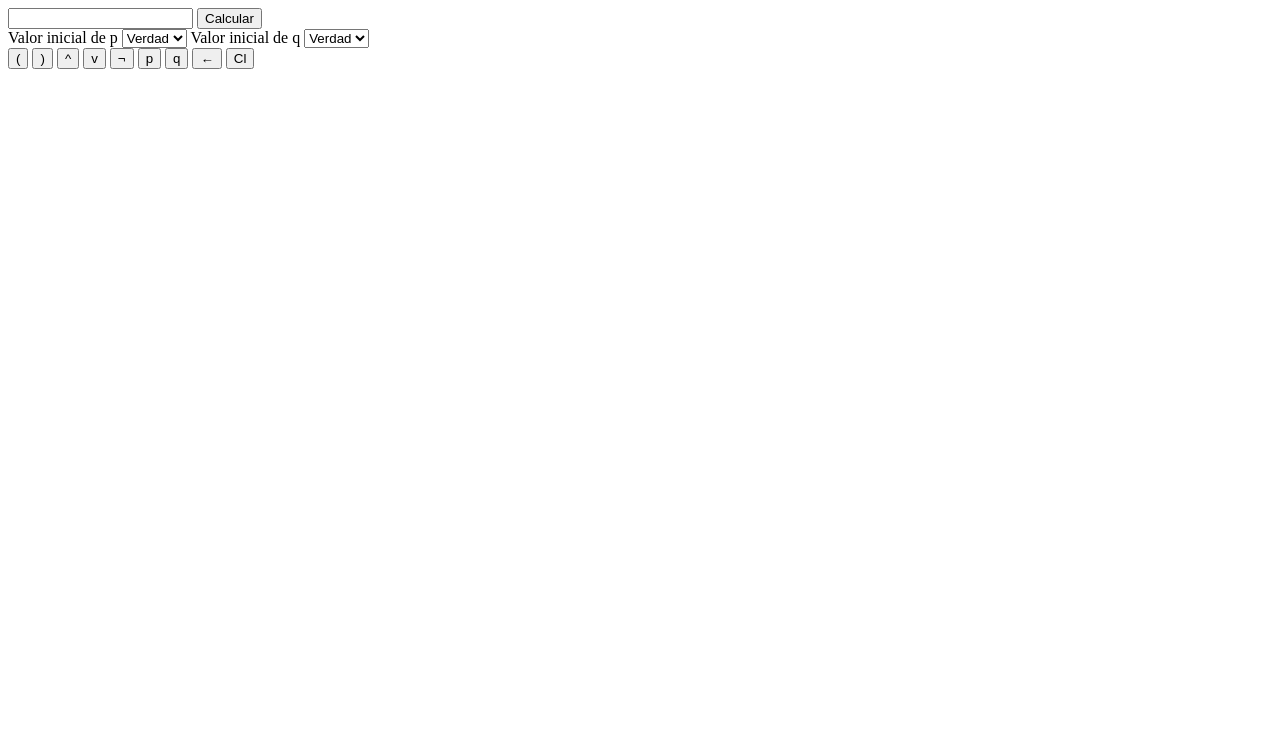
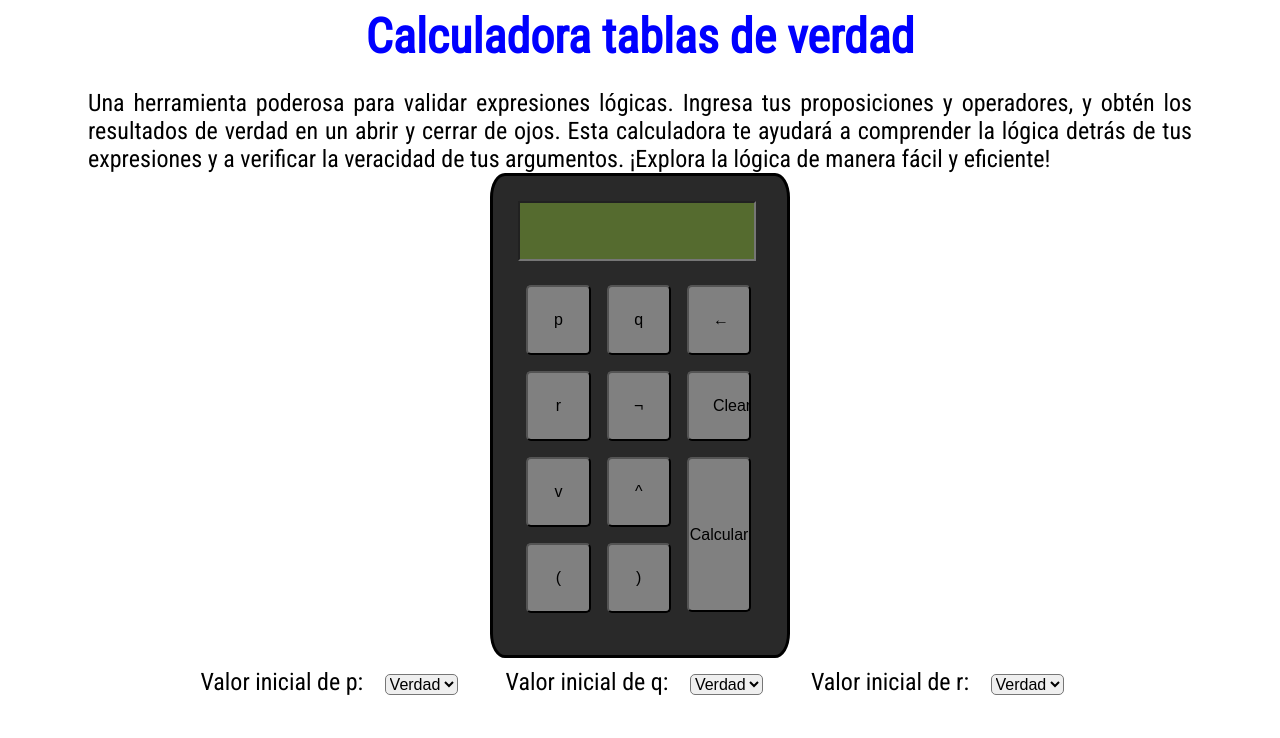
Before and after one commit to ADEP-123/Calculadora-de-verdad, a plain HTML site: page index.html in a window 1280 px wide. Drawn offline with Linux system fonts and the light colour scheme.

Commit message:
feat: :sparkles: parte santiago

```diff
--- /dev/null
+++ b/css/style.css
@@ -0,0 +1,117 @@
+@import url('https://fonts.googleapis.com/css2?family=Orbitron&family=Roboto+Condensed&display=swap');
+
+
+body {
+    font-family: 'Roboto Condensed', sans-serif;
+    font-size: 3vh;
+    box-sizing: border-box;
+}
+
+p {
+    margin-bottom: 0;
+}
+
+#title {
+    text-align: center;
+    font-size: 6vh;
+    margin: 0;
+    color: blue;
+}
+
+#texto {
+    font-size: 3vh;
+    text-align: justify;
+    margin-left: 10vh;
+    margin-right: 10vh;
+
+}
+
+#calculadora {
+    display: flex;
+    justify-content: center;
+    align-items: center;
+    flex-direction: column;
+}
+
+#tab_ing {
+    font-size: 3vh;
+    height: 7vh;
+    max-width: 100%;
+    background-color: darkolivegreen;
+    font-family: 'Orbitron', sans-serif;
+    padding: 0;
+}
+
+
+#tabIngres {
+    padding: 0;
+    margin-bottom: 3vh;
+    width: 96%;
+}
+
+#vaal_inc {
+    font-size: 3vh;
+    display: flex;
+}
+
+#valorP,
+#valorQ,
+#valorR {
+    margin-left: 2vh;
+    margin-right: 2vh;
+}
+
+#valIncP,
+#valIncQ,
+#valIncR {
+    border-radius: 5px;
+    margin: 2vh;
+    font-size: 2vh;
+}
+
+#teclado {
+    padding: 0;
+    text-align: center;
+    display: flex;
+    width: 100%;
+}
+
+.keyboard_button {
+    justify-content: center;
+    margin-top: 0vh;
+    margin-bottom: 2vh;
+    padding: 3vh;
+    font-size: 2vh;
+    border-radius: 5px;
+    margin-left: 1vh;
+    margin-right: 1vh;
+    background-color: gray;
+}
+
+.espacio {
+    display: flex;
+    flex-direction: column;
+    width: 33%;
+}
+
+#calc {
+    height: 45%;
+    text-align: center;
+    padding: 0;
+}
+
+.keyboard_button:hover {
+    background-color: rgb(63, 63, 63);
+    color: white;
+    cursor: pointer;
+}
+
+.dibujo {
+    border: 3px solid black;
+    border-radius: 5%;
+    padding: 2%;
+    background-color: rgb(41, 41, 41);
+    width: 19vw;
+    display: flex;
+    flex-direction: column;
+}
--- a/index.html
+++ b/index.html
@@ -4,39 +4,81 @@
 <head>
     <meta charset="UTF-8">
     <meta name="viewport" content="width=device-width, initial-scale=1.0">
+    <link rel="stylesheet" href="/css/style.css">
     <title>CalVerd</title>
 </head>
 
 <body>
+
+    <h1 id="title">Calculadora tablas de verdad</h1>
+
+    <p id="texto"> Una herramienta poderosa para validar expresiones lógicas.
+        Ingresa tus proposiciones y operadores, y obtén los resultados de verdad en un abrir y cerrar de ojos. Esta
+        calculadora te ayudará a comprender la lógica detrás de tus expresiones y a verificar la veracidad de tus
+        argumentos. ¡Explora la lógica de manera fácil y eficiente!</p>
+
     <div id="calculadora">
+
+        <div class="dibujo">
             <div id="tabIngres">
                 <input type="text" readonly id="tab_ing">
-            <button id="calc" data-value="calc">Calcular</button>
             </div>
+
+            <div id="teclado">
+
+                <div class="espacio">
+                    <button class="keyboard_button" id="op1" data-value="p">p</button>
+                    <button class="keyboard_button" id="op3" data-value="r">r</button>
+                    <button class="keyboard_button" id="or" data-value="v">v</button>
+                    <button class="keyboard_button" id="parentesis_ap" data-value="(">(</button>
+                </div>
+                <div class="espacio">
+                    <button class="keyboard_button" id="op2" data-value="q">q</button>
+                    <button class="keyboard_button" id="negacion" data-value="¬">¬</button>
+                    <button class="keyboard_button" id="and" data-value="^">^</button>
+                    <button class="keyboard_button" id="parentesis_cier" data-value=")">)</button>
+                </div>
+                <div class="espacio">
+                    <button class="keyboard_button" id="del" data-value="←">←</button>
+                    <button class="keyboard_button" id="clear" data-value="Clear">Clear</button>
+                    <button id="calc" data-value="calc" class="keyboard_button">Calcular</button>
+                </div>
+            </div>
+        </div>
+
+
+
         <div id="vaal_inc">
-            <label>Valor inicial de p</label>
+            <div id="valorP">
+                <label>Valor inicial de p:</label>
                 <select id="valIncP">
                     <option value="verdad">Verdad</option>
                     <option value="falso">Falso</option>
                 </select>
-            <label>Valor inicial de q</label>
+            </div>
+
+            <div id="valorQ">
+                <label>Valor inicial de q:</label>
                 <select id="valIncQ">
                     <option value="verdad">Verdad</option>
                     <option value="falso">Falso</option>
                 </select>
             </div>
-        <div id="teclado">
-            <button id="parentesis_ap" data-value="(">(</button>
-            <button id="parentesis_cier" data-value=")">)</button>
-            <button id="and" data-value="^">^</button>
-            <button id="or" data-value="v">v</button>
-            <button id="negacion" data-value="¬">¬</button>
-            <button id="op1" data-value="p">p</button>
-            <button id="op2" data-value="q">q</button>
-            <button id="del">←</button>
-            <button id="clear">Cl</button>
+
+            <div id="valorR">
+                <label>Valor inicial de r:</label>
+                <select id="valIncR">
+                    <option value="verdad">Verdad</option>
+                    <option value="falso">Falso</option>
+                </select>
             </div>
         </div>
+
+        <div>
+            <p id="respuesta"></p>
+        </div>
+    </div>
+
     <script src="./js/logica.js"></script>
 </body>
 
--- a/js/logica.js
+++ b/js/logica.js
@@ -1,3 +1,4 @@
+
 const teclado = document.getElementById("teclado");
 teclado.addEventListener("click", (e) => {
     e.stopPropagation();
@@ -7,33 +8,43 @@ teclado.addEventListener("click", (e) => {
     if (target.tagName == "BUTTON") {
         if (target.id == "del") {
             tabIng.value = tabIng.value.slice(0, -1);
-        } else if (target.id == "clear") {
+        }
+        else if (target.id == "clear") {
             tabIng.value = "";
-        } else {
+        }
+        else if (target.id == "calc") {
+            if (target.tagName == "BUTTON" && target.dataset.value == "calc") {
+                const tabIng = document.getElementById("tab_ing");
+                const valIncQ = document.getElementById("valIncQ").value;
+                const valIncP = document.getElementById("valIncP").value;
+                const valIncR = document.getElementById("valIncR").value;
+
+
+                const resultado = calcularValorDeVerdad(tabIng.value, valIncP, valIncQ, valIncR);
+
+                if (resultado === true) {
+                    document.getElementById("respuesta").innerHTML = `La expresion ingresada da como resultado: Verdadero`
+                }
+                else if (resultado === false) {
+                    document.getElementById("respuesta").innerHTML = `La expresion ingresada da como resultado: Falso`
+                } else {
+                    document.getElementById("respuesta").innerHTML = `Revisa la expresion parece haber un error de escritura`
+                }
+
+                console.log("Resultado de la expresión:", resultado);
+            }
+
+        }
+        else {
             tabIng.value += target.dataset.value
         }
-        console.log({ value: target.dataset.value, id: target.id });
+        // console.log({ value: target.dataset.value, id: target.id });
     }
 
 });
 
-const tabIngreso = document.getElementById("tabIngres");
-tabIngreso.addEventListener("click", (e) => {
-    e.stopPropagation();
-    e.preventDefault();
-    const target = e.target;
-    if (target.tagName == "BUTTON" && target.dataset.value == "calc") {
-        const tabIng = document.getElementById("tab_ing");
-        const valIncQ = document.getElementById("valIncQ").value;
-        const valIncP = document.getElementById("valIncP").value;
 
-        const resultado = calcularValorDeVerdad(tabIng.value, valIncP, valIncQ);
-
-        console.log("Resultado de la expresión:", resultado);
-    }
-});
-
-function calcularValorDeVerdad(expresion, valorP, valorQ) {
+function calcularValorDeVerdad(expresion, valorP, valorQ, valorR) {
     if (valorP == "verdad") {
         valorP = true
     } else {
@@ -45,19 +56,32 @@ function calcularValorDeVerdad(expresion, valorP, valorQ) {
     } else {
         valorQ = false
     }
-    console.log(expresion);
+
+    if (valorR == "verdad") {
+        valorR = true
+    } else {
+        valorR = false
+    }
+
+    console.log({ expAntes: expresion });
     expresion = expresion.replace(/v/g, '||');
     expresion = expresion.replace(/¬/g, '!');
     expresion = expresion.replace(/\^/g, '&&');
 
+    expresion = expresion.replace(/r/g, valorR);
     expresion = expresion.replace(/p/g, valorP);
     expresion = expresion.replace(/q/g, valorQ);
-    console.log(expresion);
+
+    console.log({ expDespues: expresion });
+
     try {
         const resultado = eval(expresion);
         return resultado;
     } catch (error) {
-        console.error("Error al evaluar la expresión:", {error:error.message});
+        if (error.message == "truetrue is not defined" || error.message == "truefalse is not defined" || error.message == "falsefalse is not defined" || error.message == "falsetrue is not defined") {
+            return "Revise la expresion parece haber un error de escritura";
+        }
+        console.error("Error al evaluar la expresión:", { error: error.message });
         return "Error";
     }
 }
```
Lines whose indentation alone changed are shown as unchanged.
